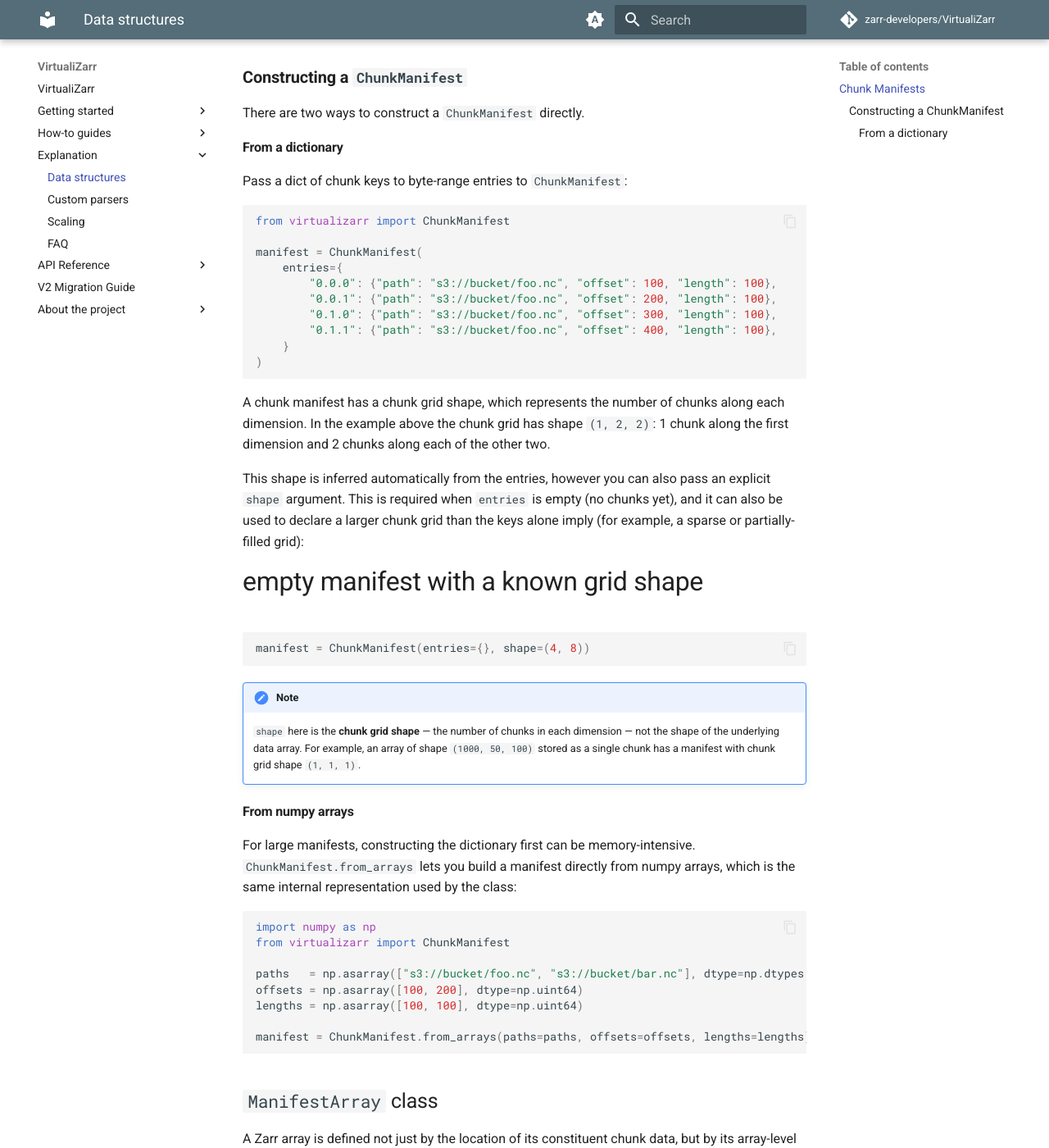
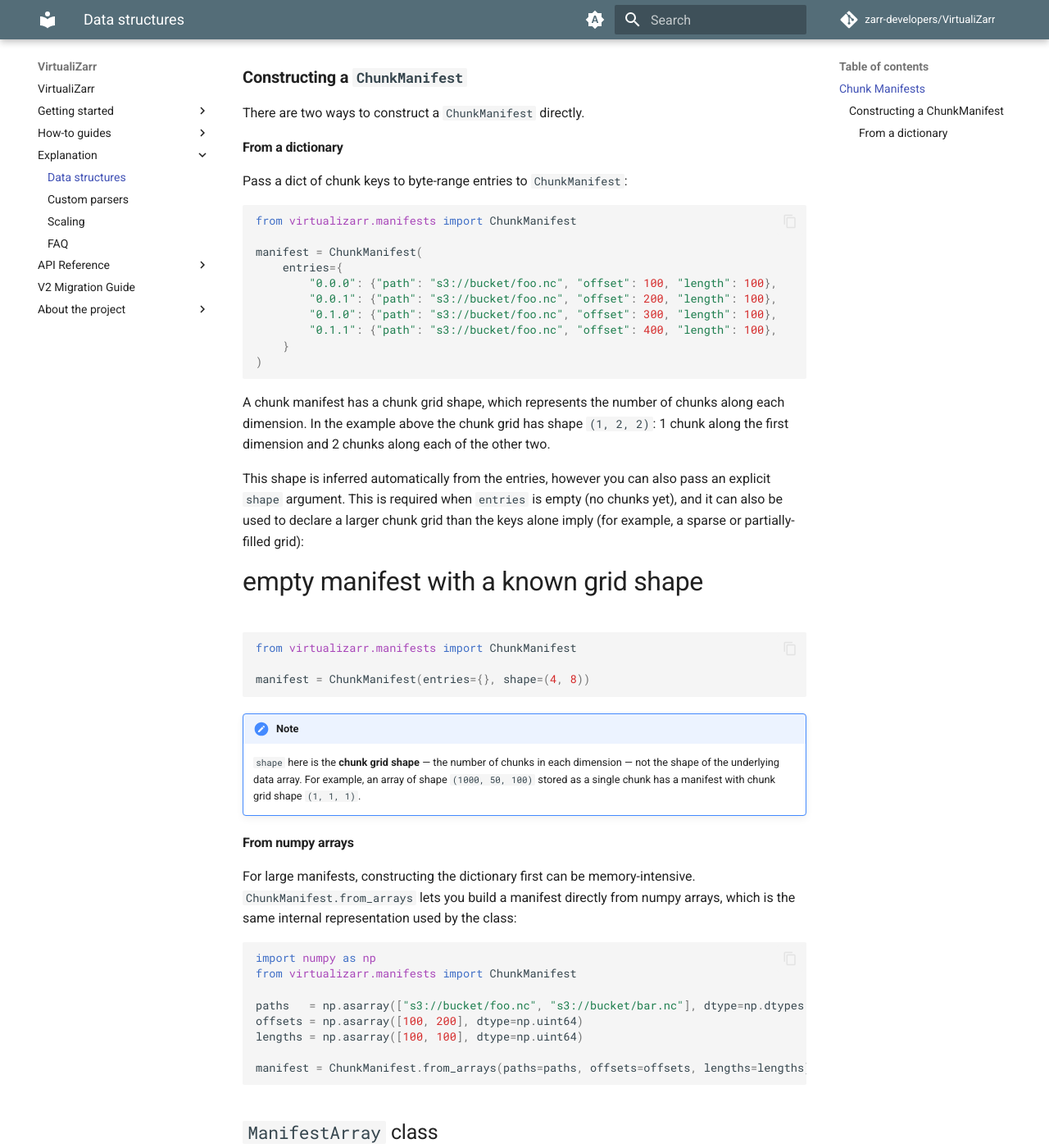
Before and after one commit to zarr-developers/VirtualiZarr, an MkDocs documentation site: the page built from docs/data_structures.md, in a window 1280 px wide and 1400 px high, scrolled down 1184 px. Shown: the whole window at 82% size. Built offline with MkDocs 1.6.1 and Material for MkDocs 9.7.7, drawn with Linux system fonts in a browser that asks for light colours; comment, search, counter and statistics services are not loaded; the version menu is left out.

Commit message:
fix: imports

````diff
--- a/docs/data_structures.md
+++ b/docs/data_structures.md
@@ -49,7 +49,7 @@ There are two ways to construct a `ChunkManifest` directly.
 Pass a dict of chunk keys to byte-range entries to `ChunkManifest`:
 
 ```python exec="on" session="chunk-manifest" source="material-block"
-from virtualizarr import ChunkManifest
+from virtualizarr.manifests import ChunkManifest
 
 manifest = ChunkManifest(
     entries={
@@ -69,6 +69,8 @@ This is required when `entries` is empty (no chunks yet), and it can also be use
 # empty manifest with a known grid shape
 
 ```python exec="on" session="chunk-manifest" source="material-block"
+from virtualizarr.manifests import ChunkManifest
+
 manifest = ChunkManifest(entries={}, shape=(4, 8))
 ```
 
@@ -83,7 +85,7 @@ For large manifests, constructing the dictionary first can be memory-intensive.
 
 ```python exec="on" session="chunk-manifest" source="material-block"
 import numpy as np
-from virtualizarr import ChunkManifest
+from virtualizarr.manifests import ChunkManifest
 
 paths   = np.asarray(["s3://bucket/foo.nc", "s3://bucket/bar.nc"], dtype=np.dtypes.StringDType())
 offsets = np.asarray([100, 200], dtype=np.uint64)
````
